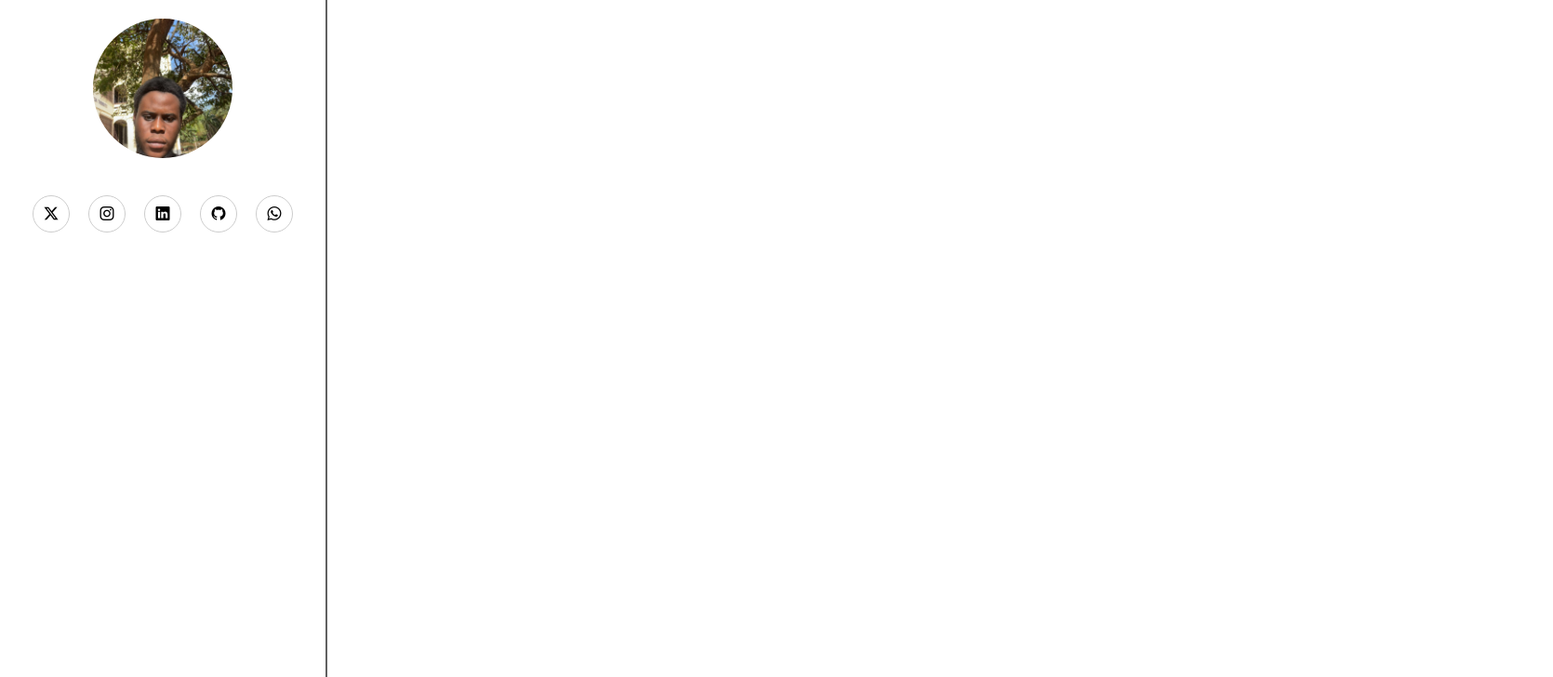
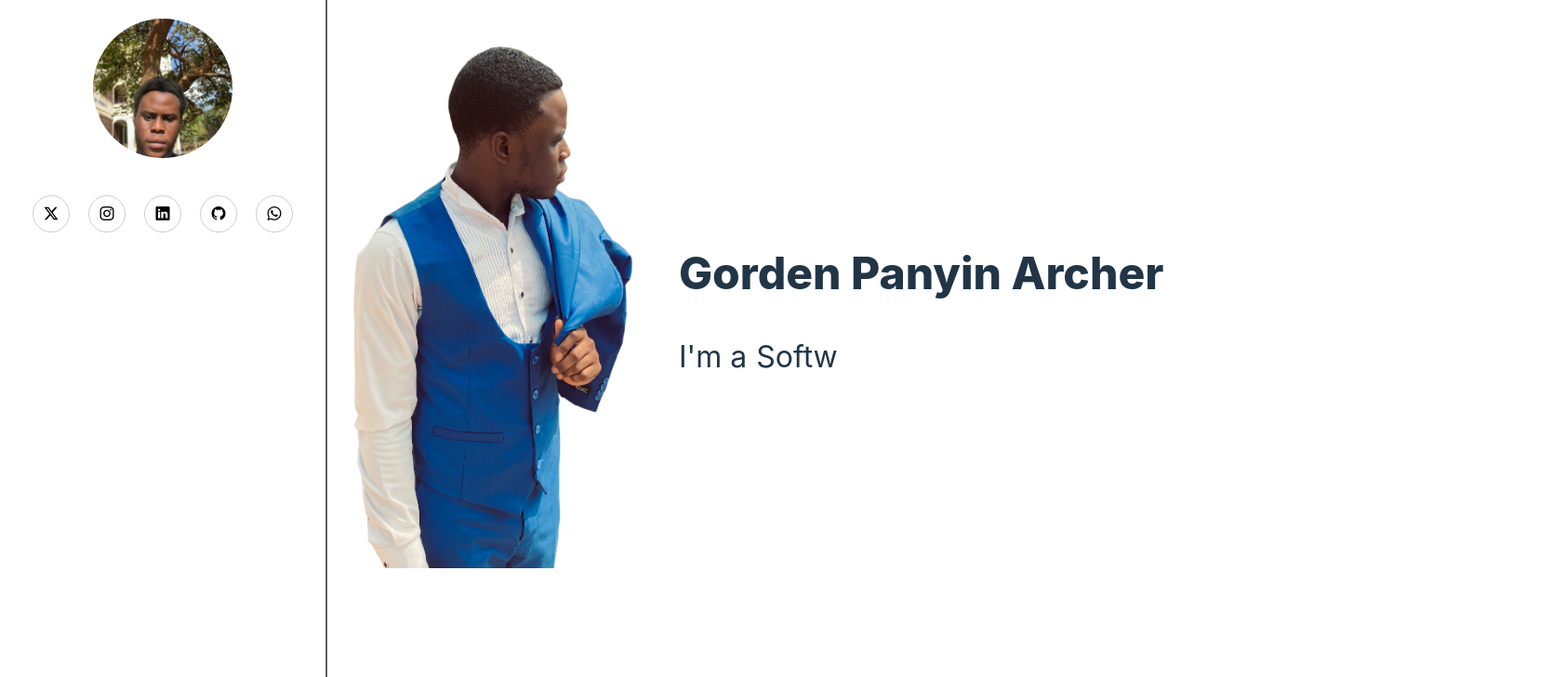
Before and after one commit to GordenArcher/Portfolio, a React (Vite) app in the folder portfolio/: page / in a window 1280 px wide. Shown: the top 728 px of the page at 93% size, 1670 px wide, since content can reach past the window. Built offline with nearby package versions, Linux system fonts and the light colour scheme.

Commit message:
worked on the home page

```diff
--- a/portfolio/src/App.css
+++ b/portfolio/src/App.css
@@ -1,4 +1,4 @@
-.portfolio, .portfolio_app, .main_content, .routes{
+.portfolio, .portfolio_app, .routes{
     width: 100%;
     height: 100%;
     position: relative;
@@ -14,7 +14,3 @@
 .main_content{
     margin-left: 350px;
 }
-
-.routes{
-    padding: 20px;
-}
--- a/portfolio/src/Sidebar.jsx
+++ b/portfolio/src/Sidebar.jsx
@@ -1,6 +1,8 @@
+
 import './assets/CSS/sidebar.css'
 import Avatar from './assets/images/avatar.jpeg'
 const Sidebar = () => {
+
   return (
     <div>
       <div className="sidebar">
@@ -86,12 +88,13 @@ const Sidebar = () => {
               <div className="side_links">
                 <div className="links">
                   <ul>
+
                     <li>
                       <a href="/">
                         <div className="nav">
                           <div className="nav_icon">
                             <p>
-                              <i className='bi bi-house'></i>
+                              <i className='bi bi-house-fill'></i>
                             </p>
                           </div>
                           <div className="nav_name">
@@ -102,12 +105,13 @@ const Sidebar = () => {
                         </div>
                       </a>
                     </li>
+
                     <li>
                       <a href="/about">
                         <div className="nav">
                           <div className="nav_icon">
                             <p>
-                              <i className='bi bi-person'></i>
+                              <i className='bi bi-person-fill'></i>
                             </p>
                           </div>
                           <div className="nav_name">
@@ -118,12 +122,13 @@ const Sidebar = () => {
                         </div>
                       </a>
                     </li>
+
                     <li>
                       <a href="/resume">
                         <div className="nav">
                           <div className="nav_icon">
                             <p>
-                            <i className="bi bi-file-earmark-richtext"></i>
+                            <i className="bi bi-file-earmark-richtext-fill"></i>
                             </p>
                           </div>
                           <div className="nav_name">
@@ -134,12 +139,13 @@ const Sidebar = () => {
                         </div>
                       </a>
                     </li>
+
                     <li>
                       <a href="/portfolio">
                         <div className="nav">
                           <div className="nav_icon">
                             <p>
-                              <i className='bi bi-image'></i>
+                              <i className='bi bi-images'></i>
                             </p>
                           </div>
                           <div className="nav_name">
@@ -150,12 +156,13 @@ const Sidebar = () => {
                         </div>
                       </a>
                     </li>
+
                     <li>
                       <a href="/services">
                         <div className="nav">
                           <div className="nav_icon">
                             <p>
-                            <i className="bi bi-hdd-stack"></i>
+                            <i className="bi bi-hdd-stack-fill"></i>
                             </p>
                           </div>
                           <div className="nav_name">
@@ -166,12 +173,13 @@ const Sidebar = () => {
                         </div>
                       </a>
                     </li>
+
                     <li>
                       <a href="contact">
                         <div className="nav">
                           <div className="nav_icon">
                             <p>
-                              <i className='bi bi-envelope'></i>
+                              <i className='bi bi-envelope-fill'></i>
                             </p>
                           </div>
                           <div className="nav_name">
@@ -182,7 +190,9 @@ const Sidebar = () => {
                         </div>
                       </a>
                     </li>
+
                   </ul>
+
                 </div>
               </div>
             </div>
--- /dev/null
+++ b/portfolio/src/assets/CSS/home.css
@@ -0,0 +1,54 @@
+.home_vv, .home, .see_dev, .dev_wat, .dev_name{
+    width: 100%;
+    height: 100%;
+}
+
+.see_dev{
+    display: flex;
+    align-items: center;
+    flex-direction: row;
+    gap: 20px;
+    padding-top: 20px;
+
+}
+
+.dev_image{
+    width: 300px;
+    margin: 30px;
+}
+
+.dev_image img{
+    width: 100%;
+    height: 100%;
+}
+
+.he_do{
+    display: flex;
+    flex-direction: column;
+    gap: 30px;
+
+}
+
+.name h4{
+    font-size: 3rem;
+    font-weight: 800;
+}
+
+.dev_do{
+    display: flex;
+    gap: 10px;
+    align-items: center;
+    font-size: 2rem;
+}
+
+.animated-role {
+    transition: opacity 0.5s ease-in-out;
+}
+
+.animated-role-exit {
+    opacity: 0;
+}
+
+.animated-role-enter {
+    opacity: 1;
+}
--- a/portfolio/src/assets/CSS/sidebar.css
+++ b/portfolio/src/assets/CSS/sidebar.css
@@ -1,12 +1,8 @@
-.sidenav, .side_nav, .head, .person, .image_socials,
+.sidebar, .sidenav, .side_nav, .head, .person, .image_socials,
 .main_person, .person_socials, .social_links, .side_links,
 .links ul li .nav{
     width: 100%;
     height: 100%;
-}
-
-.sidebar{
-
 }
 
 .side_nav{
--- a/portfolio/src/pages/Home.jsx
+++ b/portfolio/src/pages/Home.jsx
@@ -1,8 +1,67 @@
+import Dev from '../assets/images/img.png'
+import '../assets/CSS/home.css'
+import { useState, useEffect, useMemo } from 'react';
 
 const Home = () => {
+
+  const roles = useMemo(() => ["Software Developer", "Fullstack Engineer", "Frontend Developer", "Backend Developer"])
+  const [index, setIndex] = useState(0);
+  const [subIndex, setSubIndex] = useState(0);
+  const [isDeleting, setIsDeleting] = useState(false);
+  const [speed, setSpeed] = useState(350);
+
+  useEffect(() => {
+    const handleTyping = () => {
+      if (!isDeleting && subIndex < roles[index].length) {
+        setSubIndex(subIndex + 1);
+      } else if (isDeleting && subIndex > 0) {
+        setSubIndex(subIndex - 1);
+      } else if (!isDeleting && subIndex === roles[index].length) {
+        setTimeout(() => setIsDeleting(true), 1000);
+      } else if (isDeleting && subIndex === 0) {
+        setIsDeleting(false);
+        setIndex((prevIndex) => (prevIndex + 1) % roles.length);
+      }
+
+      setSpeed(isDeleting ? 100 : 150);
+    };
+
+    const timeout = setTimeout(handleTyping, speed);
+
+    return () => clearTimeout(timeout);
+  }, [subIndex, isDeleting, index, speed, roles]);
+
   return (
-    <div>
+    <div className="home_vv">
+      <div className="home">
+        <div className="see_dev">
 
+        <div className="dev__">
+            <div className="dev_image">
+              <img src={Dev} alt="developer image" />
+            </div>
+          </div>
+
+          <div className="dev_wat">
+            <div className="he_do">
+              <div className="dev_name">
+                <div className="name">
+                  <h4>Gorden Panyin Archer</h4>
+                </div>
+              </div>
+
+              <div className="waht_dev_do">
+                <div className="dev_do">
+                  <span>I&apos;m a</span>
+                  <p className="animated-role">
+                    {roles[index].substring(0, subIndex)}
+                  </p>
+                </div>
+              </div>
+            </div>
+          </div>
+        </div>
+      </div>
     </div>
   )
 }
```
Also changed, not shown: portfolio/src/assets/images/image1.jpeg (added), portfolio/src/assets/images/img.png (added).
